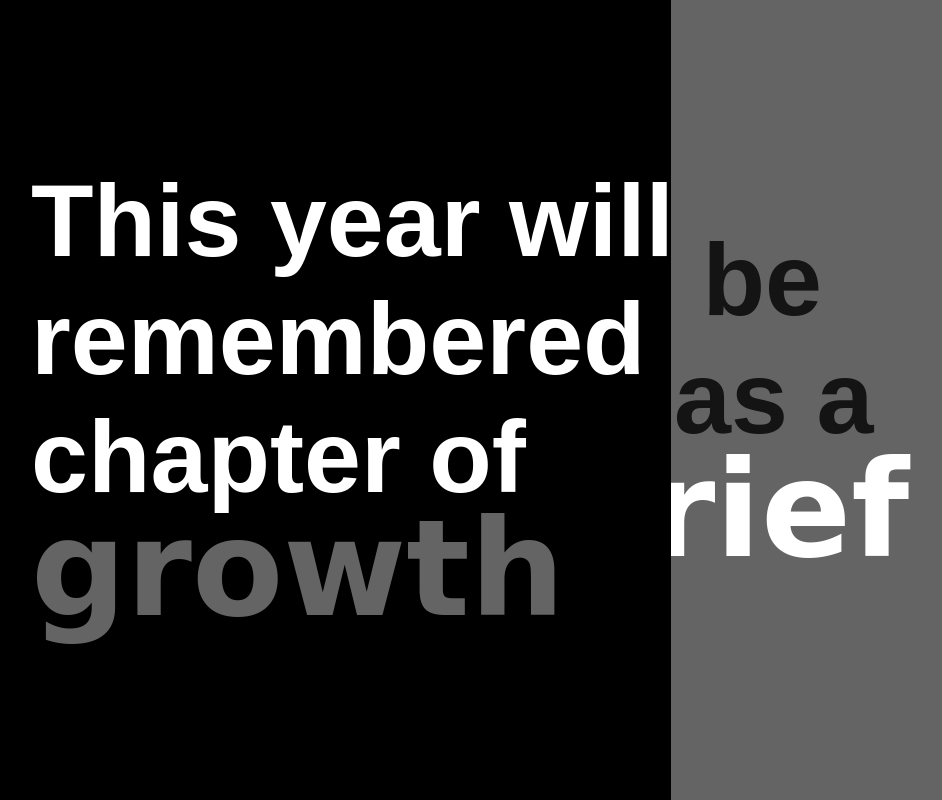
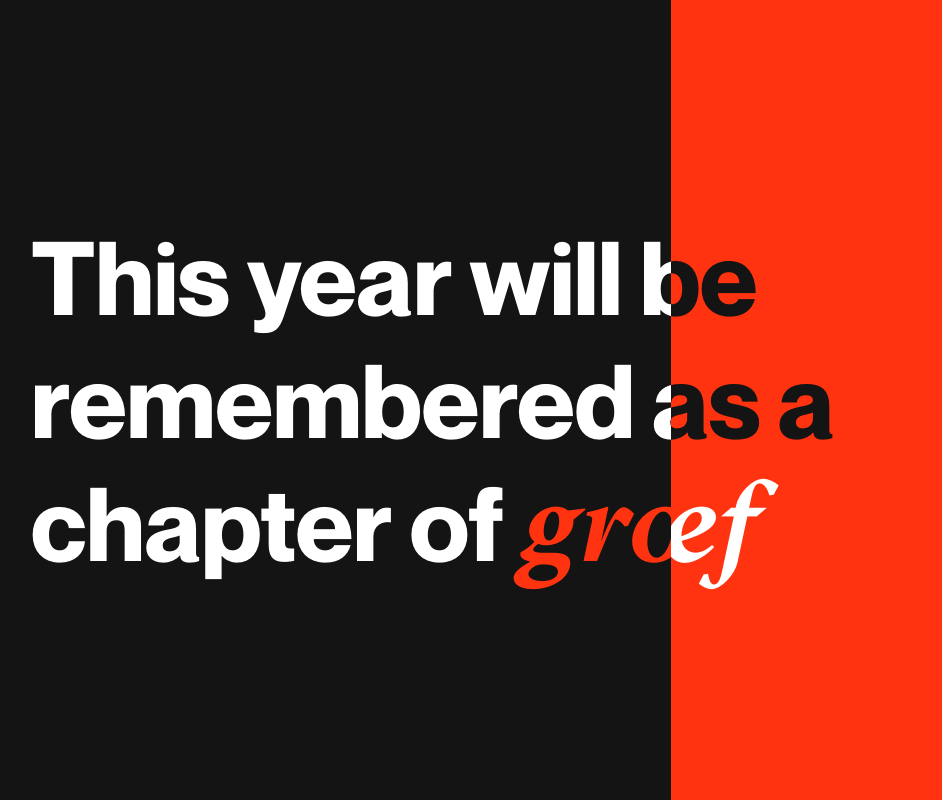
Before and after one commit to Blackadder331/NYE22, a plain HTML site: page index.html in a window 1280 px wide. Shown: the whole page, without its empty margins (97-1039 px from the left). Drawn offline with Linux system fonts and the light colour scheme.

Commit message:
type styles

```diff
--- a/styles.css
+++ b/styles.css
@@ -1,10 +1,19 @@
+@font-face {
+    font-family: "Neue Montreal";
+    src: url(./fonts/NeueMontreal-Bold.otf);
+}
+
+@font-face {
+    font-family: "Inferi";
+    src: url(./fonts/Inferi-Trial-SemiBoldItalic.otf);
+}
 :root {
     --dark: rgb(20, 20, 20);
     --yellow: rgb(253, 216, 53);
     --blue: rgb(98, 0, 234);
 
-    --c1: rgb(0, 0, 0);
-    --c2: rgb(100, 100, 100);
+    --c1: rgb(20, 20, 20);
+    --c2: rgb(255, 51, 15);
 
     --left-color: var(--c1);
     --right-color: var(--c2);
@@ -25,16 +34,17 @@
   }
 
   .side .title {
-    font-family: "Rubik", sans-serif;
+    font-family: "Neue Montreal", sans-serif;
     font-size: 8vw;
     margin: 0px 10vw;
     width: 80vw;
   }
 
   .side .fancy {
-    font-family: "Lobster", cursive;
-    font-size: 1.3em;
+    font-family: "Inferi", cursive;
+    font-size: 1.1em;
     line-height: 0.8em;
+    letter-spacing: -1px;
   }
 
   #left-side {
```
Also changed, not shown: fonts/Armag-Trial-FuryItalic.otf (added), fonts/FautiveTrial-BoldItalic.otf (added), fonts/Inferi-Trial-SemiBoldItalic.otf (added), fonts/NeueMontreal-Bold.otf (added), 1 other file.
